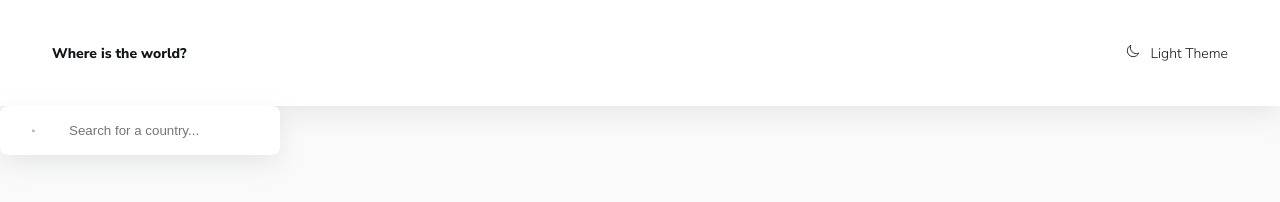
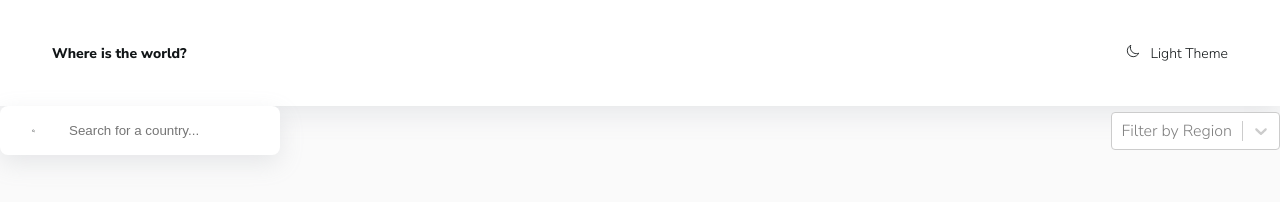
Before and after one commit to Makona79/countries, a React (Vite) app in the folder Countries-API/: page / in a window 1280 px wide. Shown: the top 202 px of the page. Built offline with nearby package versions, Linux system fonts and the light colour scheme.

Commit message:
add select

```diff
--- a/Countries-API/src/components/Controls.tsx
+++ b/Countries-API/src/components/Controls.tsx
@@ -1,12 +1,15 @@
 import { useState } from 'react'
 import Search from './Search'
+import CustomSelect from './CustomSelect';
 
 const Controls = () => {
 	const [search, setSearch] = useState('');
 
+
 	return (
 		<form className='form'>
 			<Search search={search} setSearch={setSearch} />
+			<CustomSelect />
 		</form>
 	)
 }
--- a/Countries-API/src/components/CustomSelect.tsx
+++ b/Countries-API/src/components/CustomSelect.tsx
@@ -0,0 +1,28 @@
+import React, { useState } from 'react'
+import Select from 'react-select'
+
+const options = [
+	{ value: 'Africa', label: 'Africa' },
+	{ value: 'America', label: 'America' },
+	{ value: 'Asia', label: 'Asia' },
+	{ value: 'Europe', label: 'Europe' },
+	{ value: 'Oceania', label: 'Oceania' },
+];
+type Option = {
+	value: string,
+	label: string
+}
+
+const CustomSelect = () => {
+	const [region, setRegion] = useState<Option | null>();
+
+	return (
+		< Select options={options}
+			placeholder="Filter by Region"
+			onChange={(newValue) => setRegion(newValue)}
+			value={region}
+		/>
+	)
+}
+
+export default CustomSelect
```
